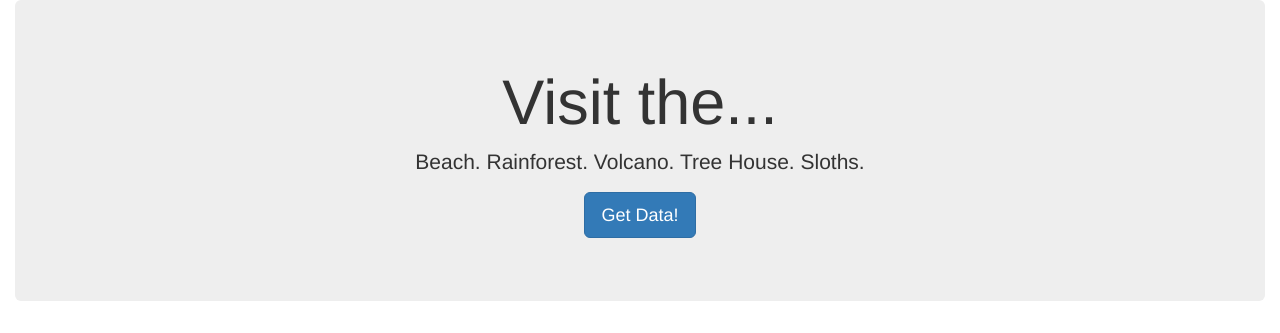
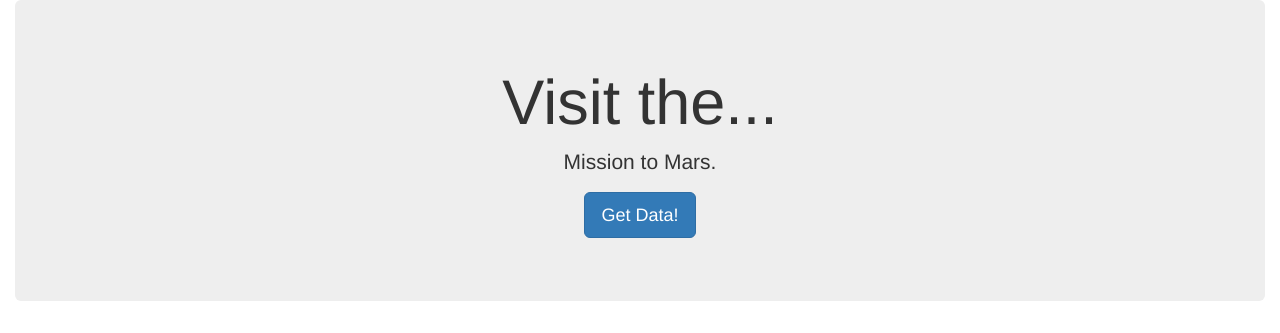
Before and after one commit to emersonmolett/Web-Scraping-Challenge, a Flask app: page / in a window 1280 px wide. Shown: the top 333 px of the page. Run offline with Flask 2, Linux system fonts and the light colour scheme; data that the repository does not hold is empty; some libraries are stand-ins or nearby versions.

Commit message:
starting to update html site

```diff
--- a/app.py
+++ b/app.py
@@ -1,6 +1,6 @@
 from flask import Flask, render_template, redirect
 from flask_pymongo import PyMongo
-import scrape_costa
+import scrape_mars
 
 # Create an instance of Flask
 app = Flask(__name__)
@@ -25,10 +25,10 @@ def home():
 def scrape():
 
     # Run the scrape function
-    costa_data = scrape_costa.scrape_info()
+    mars_data = scrape_mars.scrape_info()
 
     # Update the Mongo database using update and upsert=True
-    mongo.db.collection.update({}, costa_data, upsert=True)
+    mongo.db.collection.update({}, mars_data, upsert=True)
 
     # Redirect back to home page
     return redirect("/")
--- a/templates/index.html
+++ b/templates/index.html
@@ -13,7 +13,7 @@
   <div class="container-fluid">
     <div class="jumbotron text-center">
       <h1>Visit the...</h1>
-      <p>Beach. Rainforest. Volcano. Tree House. Sloths.</p>
+      <p>Mission to Mars.</p>
       <p><a class="btn btn-primary btn-lg" href="/scrape" role="button">Get Data!</a></p>
     </div>
     <img src="{{ vacation.sloth_img }}" alt="Sloth">
```
